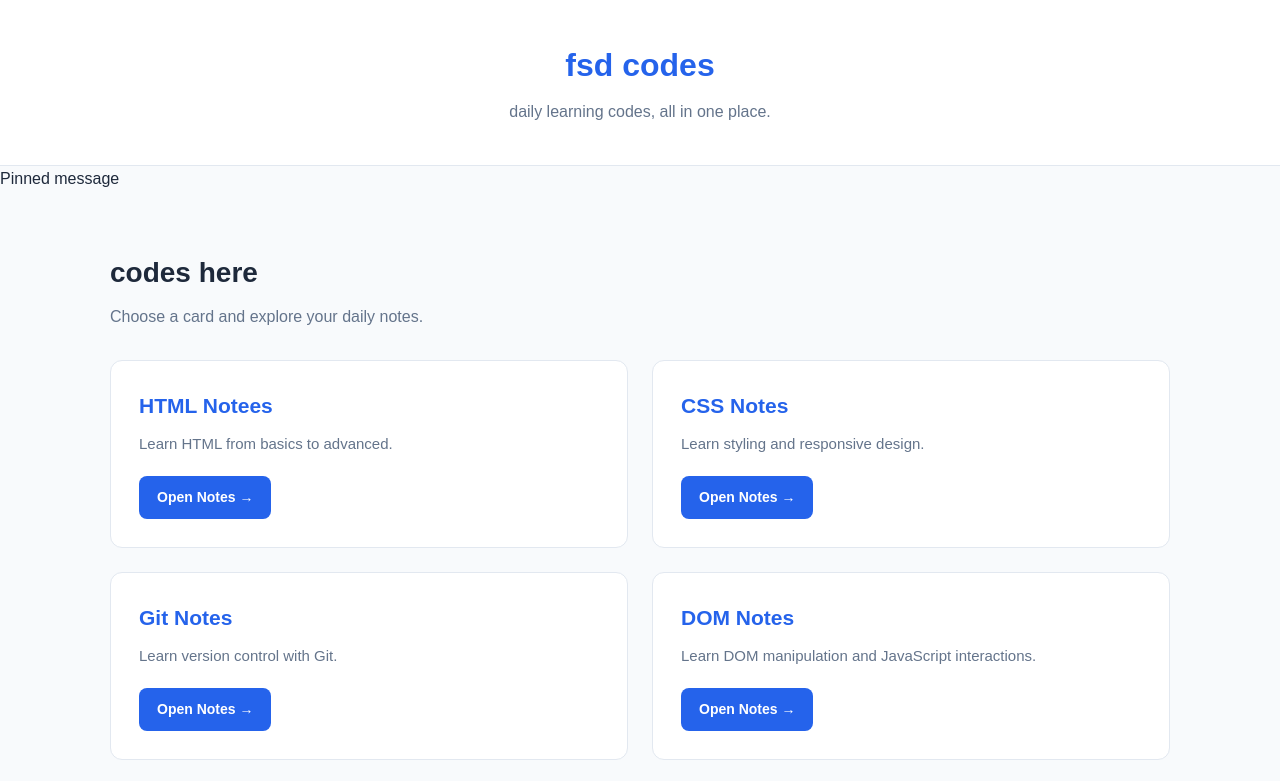
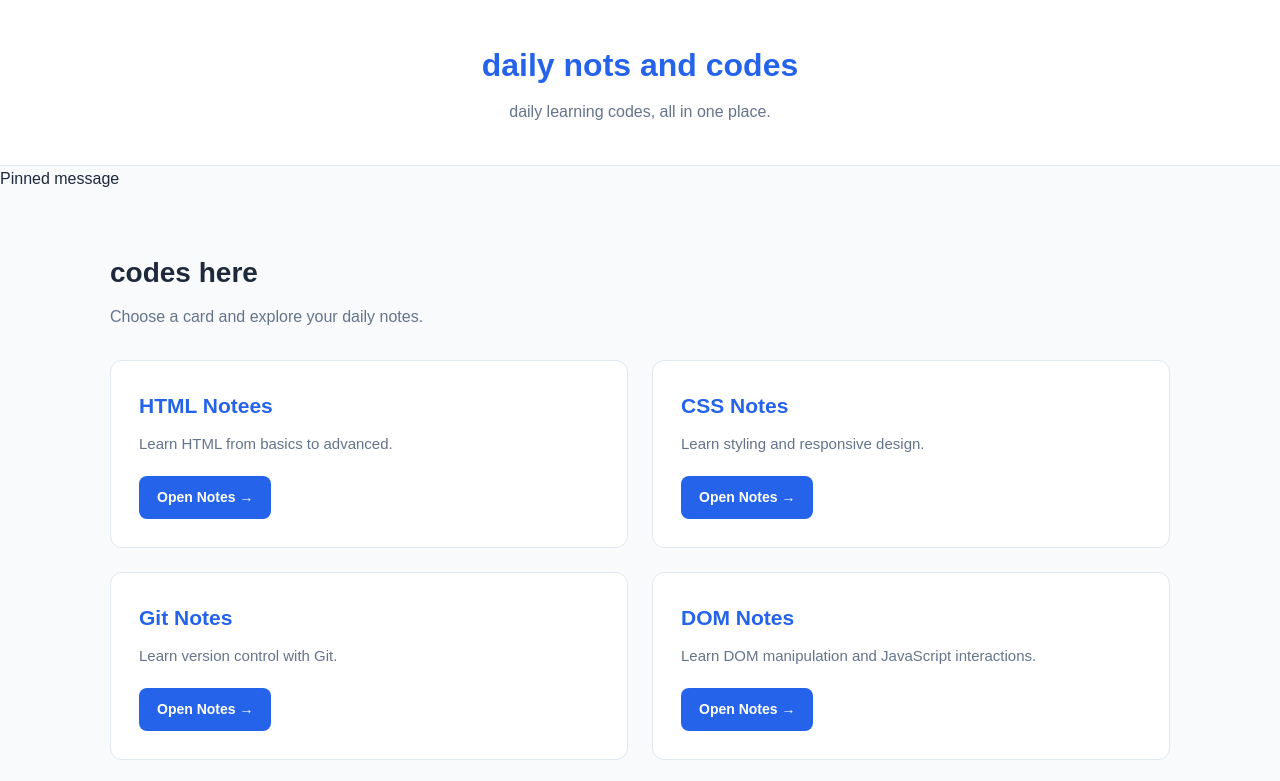
Before and after one commit to sujalrawat2534/fsd-daily-notes-site, a plain HTML site: page index.html in a window 1280 px wide. Shown: the top 781 px of the page. Drawn offline with Linux system fonts and the light colour scheme.

Commit message:
normal changes

```diff
--- a/index.html
+++ b/index.html
@@ -10,7 +10,7 @@
     <body>
       <!-- Header -->
       <header class="header">
-        <h2 class="logo">fsd codes</h2>
+        <h2 class="logo">daily nots and codes</h2>
         <p class="tagline">daily learning codes, all in one place.</p>
       </header>
 
```
